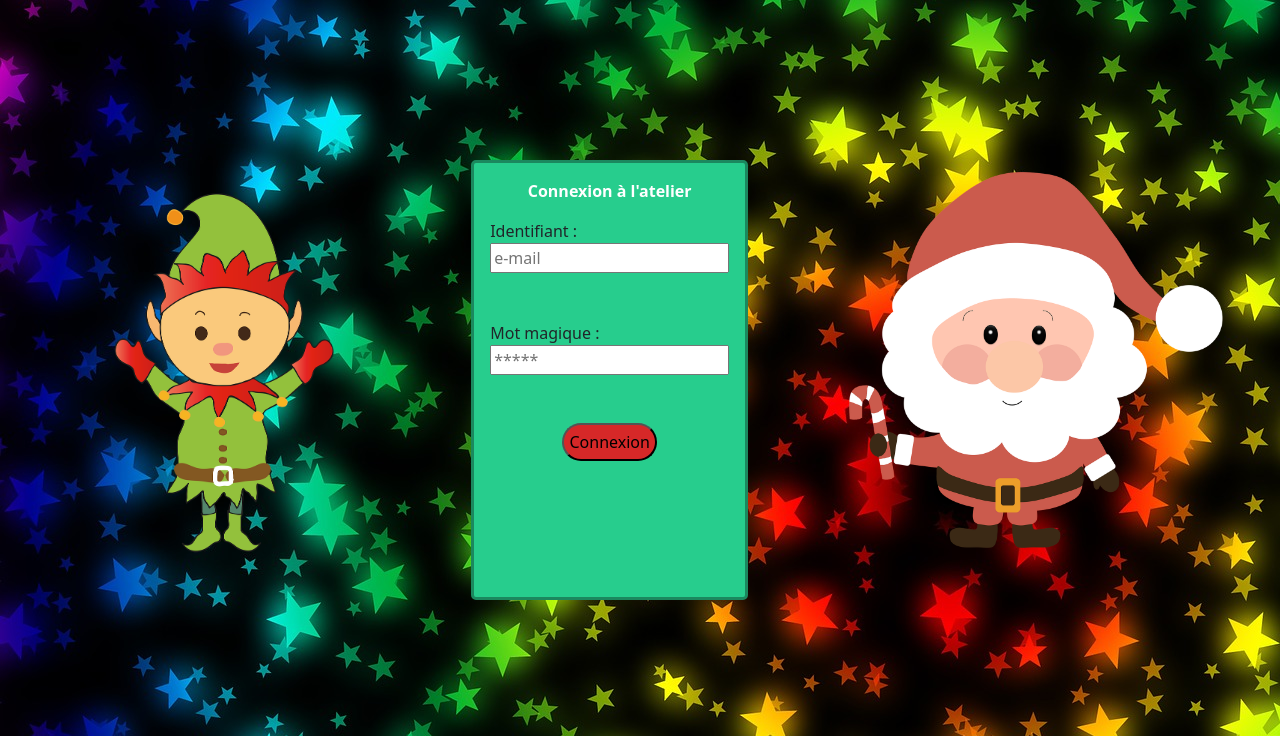
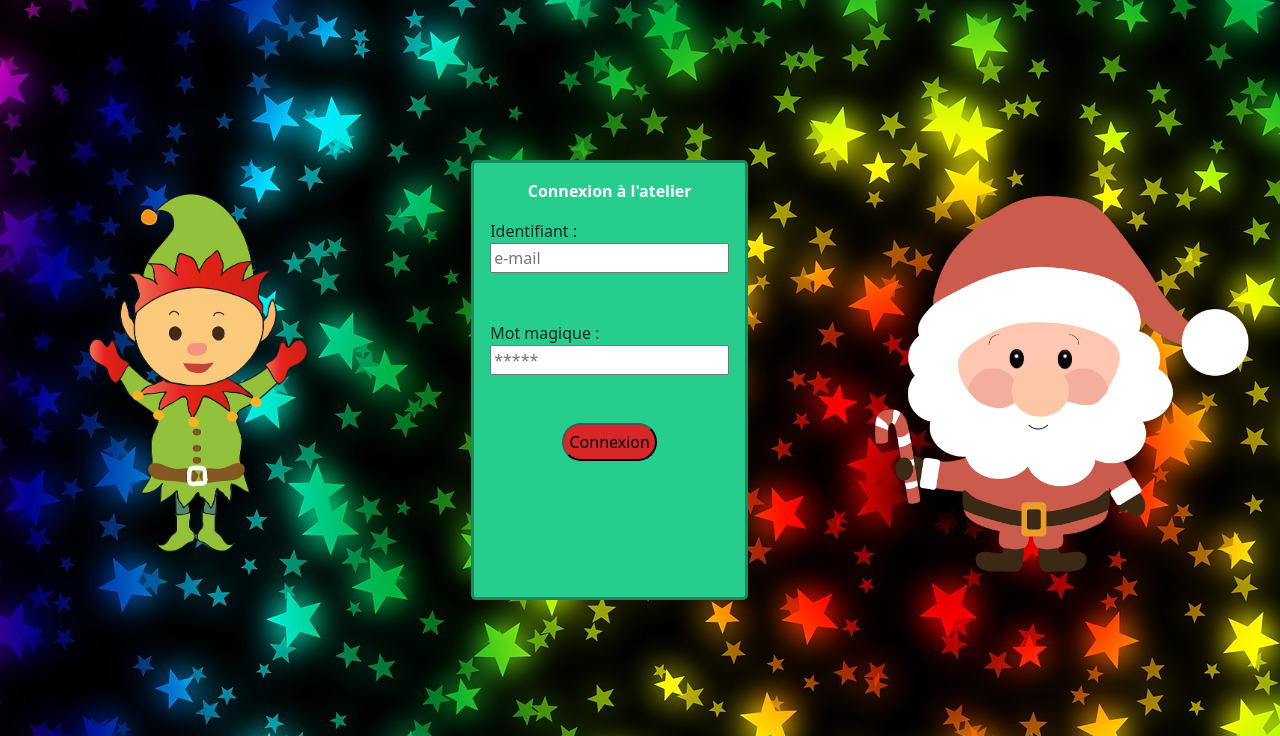
Before and after one commit to TitiaC62/MaisonDuPereNoel, a PHP site: page /connexion.html in a window 1280 px wide. Shown: the part 64-800 px from the top of the page. Run offline with PHP 8.4, Linux system fonts and the light colour scheme; some web fonts are replaced.

Commit message:
create style page connexion

```diff
--- a/connexion.html
+++ b/connexion.html
@@ -62,9 +62,12 @@
     </header>
 
    <div class="div-connexion">
-      <img src="/assets/images/connexion/elf-4601789_1280.png" alt="elf" class="elf">
 
-      <div class="signin-container">
+
+        <img class="elf" src="/assets/images/connexion/elf-4601789_1280.png" alt="elf" >
+
+
+
         <form >
           <p class="form-title">Connexion à l'atelier</p>
 
@@ -75,11 +78,11 @@
           <input type="password" id="password" name="password" placeholder="*****" required><br><br>
 
           <input class="form-button" type="submit" value="Connexion">
-      </div> </form>
+      </form>
 
-      <div class="santa">
-        <img src="./assets/images/connexion/santa-claus-2163392_1280.png" alt="santa" class="santa-connexion">
-      </div>
+
+        <img src="./assets/images/connexion/santa-claus-2163392_1280.png" alt="santa" class="santa">
+
 
 
     </div>
--- a/styles/connexion.css
+++ b/styles/connexion.css
@@ -1,10 +1,8 @@
 form{
     background-color: #27cd8d;
     padding: 1rem;
-    margin-top: 20vh;
     border: #1b885e 3px solid;
     border-radius: 5px;
-
 
 }
 
@@ -12,10 +10,6 @@ input{
     display: flex;
 }
 
-.signin-container{
-    display: flex;
-    justify-content: center;
-}
 
 .form-button{
     background-color: #D62828;
@@ -29,43 +23,58 @@ input{
     font-weight: bolder;
     color: #fff;
 }
+.div-connexion{
+    display: flex;
+    flex-direction: column;
+}
 
-.santa-connexion{
-    height: 20vh;
-    width: auto;
+.santa {
+    height: 25vh;
+    width: 45vw;
+    margin-left: auto;
+    margin-right: auto;
 
 }
 
 .elf{
-    height: 20vh;
-    bottom: 0;
+    display: block;
+    margin-left: auto;
+    margin-right: auto;
+    height: 25vh;
+    width: 35vw;
+
   }
+
+
 
 
 /* ______________________ Desktop ______________________________*/
 
 @media (min-width: 450px){
-    .santa-connexion{
+    .santa{
         height: 50vh;
+        margin-top: 23vh;
         width: auto;
-        margin-top: 20vh;
 
     }
 
-    .div-connexion{
-        display: flex;
-        justify-content: center;
-    }
 
     form{
         margin-right: 10vh;
         margin-left: 10vh;
+        margin-top: 20vh;
 
     }
 
     .elf{
         height: 60vh;
+        width: auto;
         margin-top: 15vh;
       }
 
+    .div-connexion{
+        flex-direction: row;
+        justify-content: center;
     }
+
+}
```
Lines whose indentation alone changed are shown as unchanged.
